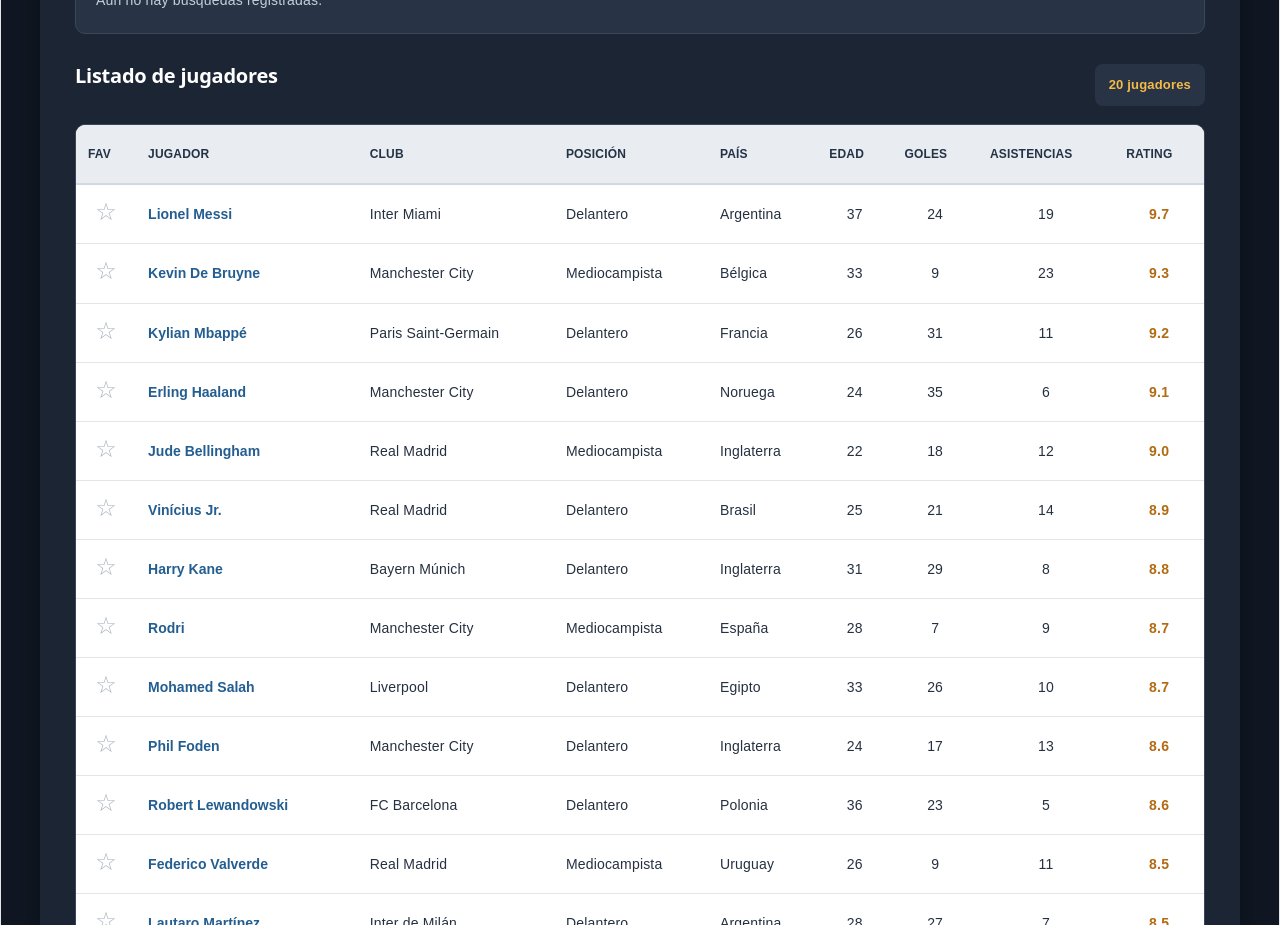
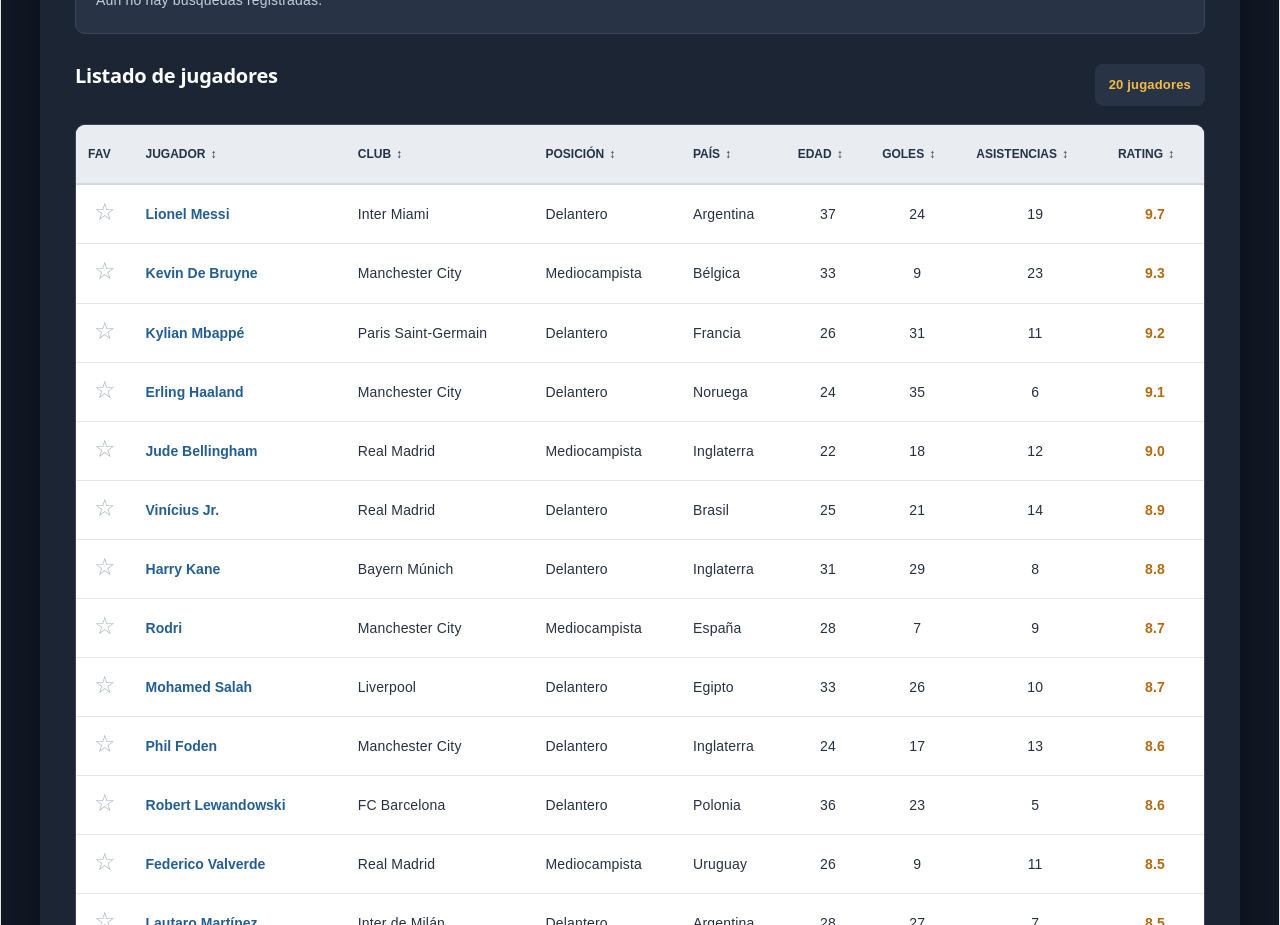
Before and after one commit to kevinncuervo/Examen-final, a React (Vite) app: page / in a window 1280 px wide. Shown: the part 1040-1965 px from the top of the page. Built offline with nearby package versions, Linux system fonts and the light colour scheme.

Commit message:
Implementar ordenamiento dinamico de jugadores por columnas

```diff
--- a/src/App.jsx
+++ b/src/App.jsx
@@ -1,4 +1,3 @@
-
 import { useEffect, useMemo, useState } from 'react';
 import DashboardLayout from './components/DashboardLayout';
 import { players } from './data/players';
@@ -6,7 +5,7 @@ import { players } from './data/players';
 // Clave del historial de búsquedas
 const HISTORY_KEY = 'top-club-soccer-search-history';
 
-// Posiciones presentes en los jugadores
+// Posiciones disponibles
 const POSITIONS = [
   ...new Set(players.map((player) => player.position))
 ];
@@ -56,8 +55,14 @@ function App() {
     loadSearchHistory
   );
 
-  // Identificador del jugador seleccionado
+  // Jugador seleccionado
   const [selectedPlayerId, setSelectedPlayerId] = useState(null);
+
+  // Configuración del ordenamiento
+  const [sortConfig, setSortConfig] = useState({
+    key: null,
+    direction: 'none'
+  });
 
   // Debounce de 300 milisegundos
   useEffect(() => {
@@ -84,7 +89,7 @@ function App() {
     });
   }, [debouncedSearch]);
 
-  // Estadísticas dinámicas y distribución por posición
+  // Calcular estadísticas y distribución por posición
   const stats = useMemo(() => {
     const totalPlayers = filteredPlayers.length;
 
@@ -150,6 +155,92 @@ function App() {
     };
   }, [filteredPlayers]);
 
+  // Ordenar los jugadores filtrados
+  const sortedPlayers = useMemo(() => {
+    const { key, direction } = sortConfig;
+
+    // Restaurar el orden original si no hay ordenamiento
+    if (key === null || direction === 'none') {
+      return filteredPlayers;
+    }
+
+    // Determinar la dirección del ordenamiento
+    const multiplier = direction === 'asc' ? 1 : -1;
+
+    // Incorporar índice original para orden estable
+    const indexedPlayers = filteredPlayers.map(
+      (player, index) => ({
+        player,
+        originalIndex: index
+      })
+    );
+
+    indexedPlayers.sort((first, second) => {
+      const firstValue = first.player[key];
+      const secondValue = second.player[key];
+
+      let comparison = 0;
+
+      // Comparar correctamente los valores numéricos
+      if (
+        typeof firstValue === 'number' &&
+        typeof secondValue === 'number'
+      ) {
+        comparison = firstValue - secondValue;
+      } else {
+        // Comparar textos respetando el idioma español
+        comparison = String(firstValue).localeCompare(
+          String(secondValue),
+          'es',
+          { sensitivity: 'base' }
+        );
+      }
+
+      // Mantener el orden original en caso de empate
+      if (comparison === 0) {
+        return first.originalIndex - second.originalIndex;
+      }
+
+      return comparison * multiplier;
+    });
+
+    return indexedPlayers.map(({ player }) => player);
+  }, [filteredPlayers, sortConfig]);
+
+  // Cambiar el ordenamiento al seleccionar una columna
+  const handleSort = (key) => {
+    setSortConfig((previousConfig) => {
+      // Una columna nueva comienza en ascendente
+      if (previousConfig.key !== key) {
+        return {
+          key,
+          direction: 'asc'
+        };
+      }
+
+      // Ascendente pasa a descendente
+      if (previousConfig.direction === 'asc') {
+        return {
+          key,
+          direction: 'desc'
+        };
+      }
+
+      // Descendente vuelve al orden original
+      if (previousConfig.direction === 'desc') {
+        return {
+          key: null,
+          direction: 'none'
+        };
+      }
+
+      return {
+        key,
+        direction: 'asc'
+      };
+    });
+  };
+
   // Registrar nuevas búsquedas
   useEffect(() => {
     const newSearch = debouncedSearch.trim();
@@ -182,7 +273,7 @@ function App() {
     });
   }, [debouncedSearch]);
 
-  // Guardar historial
+  // Guardar el historial
   useEffect(() => {
     try {
       localStorage.setItem(
@@ -190,8 +281,8 @@ function App() {
         JSON.stringify(searchHistory)
       );
     } catch {
-      // La aplicación continúa si localStorage
-      // no está disponible.
+      // La aplicación continúa funcionando si
+      // localStorage no está disponible.
     }
   }, [searchHistory]);
 
@@ -201,7 +292,7 @@ function App() {
     setDebouncedSearch('');
   };
 
-  // Seleccionar búsqueda anterior
+  // Recuperar una búsqueda anterior
   const handleSelectSearch = (search) => {
     setSearchValue(search);
   };
@@ -211,7 +302,7 @@ function App() {
     setSearchHistory([]);
   };
 
-  // Seleccionar un jugador de la tabla
+  // Seleccionar un jugador
   const handleSelectPlayer = (player) => {
     setSelectedPlayerId(player.id);
   };
@@ -226,9 +317,11 @@ function App() {
       onSelectSearch={handleSelectSearch}
       onClearHistory={handleClearHistory}
       stats={stats}
-      players={filteredPlayers}
+      players={sortedPlayers}
       selectedPlayerId={selectedPlayerId}
       onPlayerSelect={handleSelectPlayer}
+      sortConfig={sortConfig}
+      onSort={handleSort}
     />
   );
 }
--- a/src/components/DashboardLayout.jsx
+++ b/src/components/DashboardLayout.jsx
@@ -1,4 +1,3 @@
-
 import SearchBar from './SearchBar';
 import SearchHistory from './SearchHistory';
 import StatsPanel from './StatsPanel';
@@ -16,7 +15,9 @@ function DashboardLayout({
   stats,
   players,
   selectedPlayerId,
-  onPlayerSelect
+  onPlayerSelect,
+  sortConfig,
+  onSort
 }) {
   return (
     <div className="dashboard">
@@ -76,6 +77,8 @@ function DashboardLayout({
             onRowClick={onPlayerSelect}
             selectedPlayerId={selectedPlayerId}
             darkMode={true}
+            sortConfig={sortConfig}
+            onSort={onSort}
           />
         </section>
       </main>
--- a/src/components/PlayerTable.jsx
+++ b/src/components/PlayerTable.jsx
@@ -1,4 +1,3 @@
-
 import PlayerRow from './PlayerRow';
 import '../styles/player-table.css';
 
@@ -22,10 +21,12 @@ function PlayerTable({
   rowColors = 'none',
   selectedPlayerId = null
 }) {
+  // Identificar al jugador seleccionado
   const selectedPlayer = players.find(
     (player) => player.id === selectedPlayerId
   );
 
+  // Clases de coloreo para futuras funcionalidades
   const getColorClass = (index) => {
     const rowNumber = index + 1;
 
@@ -40,22 +41,23 @@ function PlayerTable({
     return '';
   };
 
+  // Indicador visual del ordenamiento
   const getSortIndicator = (key) => {
-    if (sortConfig.key !== key) {
-      return '';
+    if (
+      sortConfig.key !== key ||
+      sortConfig.direction === 'none'
+    ) {
+      return '↕';
     }
 
     if (sortConfig.direction === 'asc') {
-      return ' ▲';
+      return '▲';
     }
 
-    if (sortConfig.direction === 'desc') {
-      return ' ▼';
-    }
-
-    return '';
+    return '▼';
   };
 
+  // Dirección accesible para lectores de pantalla
   const getAriaSort = (key) => {
     if (sortConfig.key !== key) {
       return 'none';
@@ -70,6 +72,19 @@ function PlayerTable({
     }
 
     return 'none';
+  };
+
+  // Descripción accesible de la siguiente acción
+  const getSortLabel = (column) => {
+    if (sortConfig.key !== column.key) {
+      return `Ordenar ${column.label} de forma ascendente`;
+    }
+
+    if (sortConfig.direction === 'asc') {
+      return `Ordenar ${column.label} de forma descendente`;
+    }
+
+    return `Restaurar orden original de ${column.label}`;
   };
 
   return (
@@ -89,30 +104,29 @@ function PlayerTable({
         <table className="dashboard__table player-table__table">
           <thead>
             <tr>
-              <th scope="col">FAV</th>
+              <th scope="col">
+                FAV
+              </th>
 
               {COLUMNS.map((column) => (
                 <th
                   key={column.key}
                   scope="col"
-                  aria-sort={
-                    onSort
-                      ? getAriaSort(column.key)
-                      : undefined
-                  }
+                  aria-sort={getAriaSort(column.key)}
                 >
-                  {onSort ? (
-                    <button
-                      className="player-table__sort-button"
-                      type="button"
-                      onClick={() => onSort(column.key)}
-                    >
-                      {column.label}
+                  <button
+                    className="player-table__sort-button"
+                    type="button"
+                    onClick={() => onSort?.(column.key)}
+                    aria-label={getSortLabel(column)}
+                    disabled={!onSort}
+                  >
+                    <span>{column.label}</span>
+
+                    <span aria-hidden="true">
                       {getSortIndicator(column.key)}
-                    </button>
-                  ) : (
-                    column.label
-                  )}
+                    </span>
+                  </button>
                 </th>
               ))}
             </tr>
```
